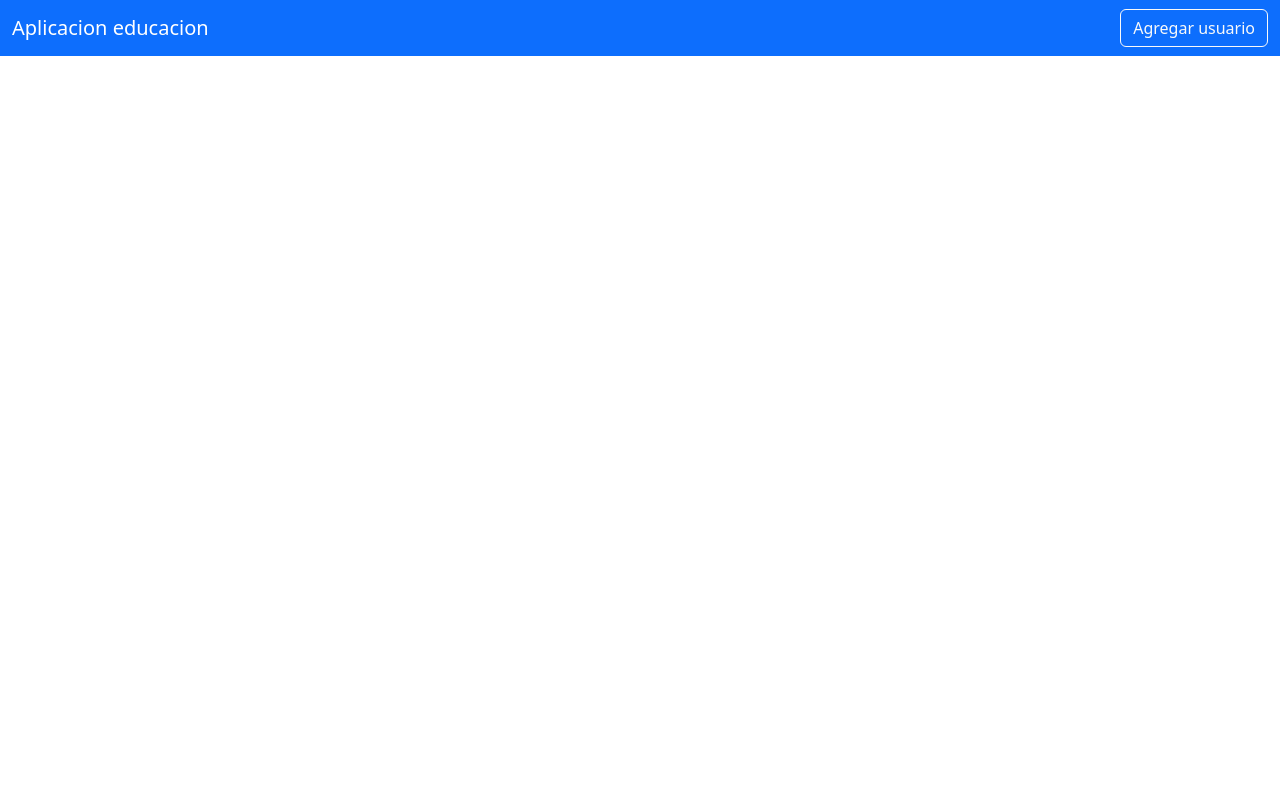
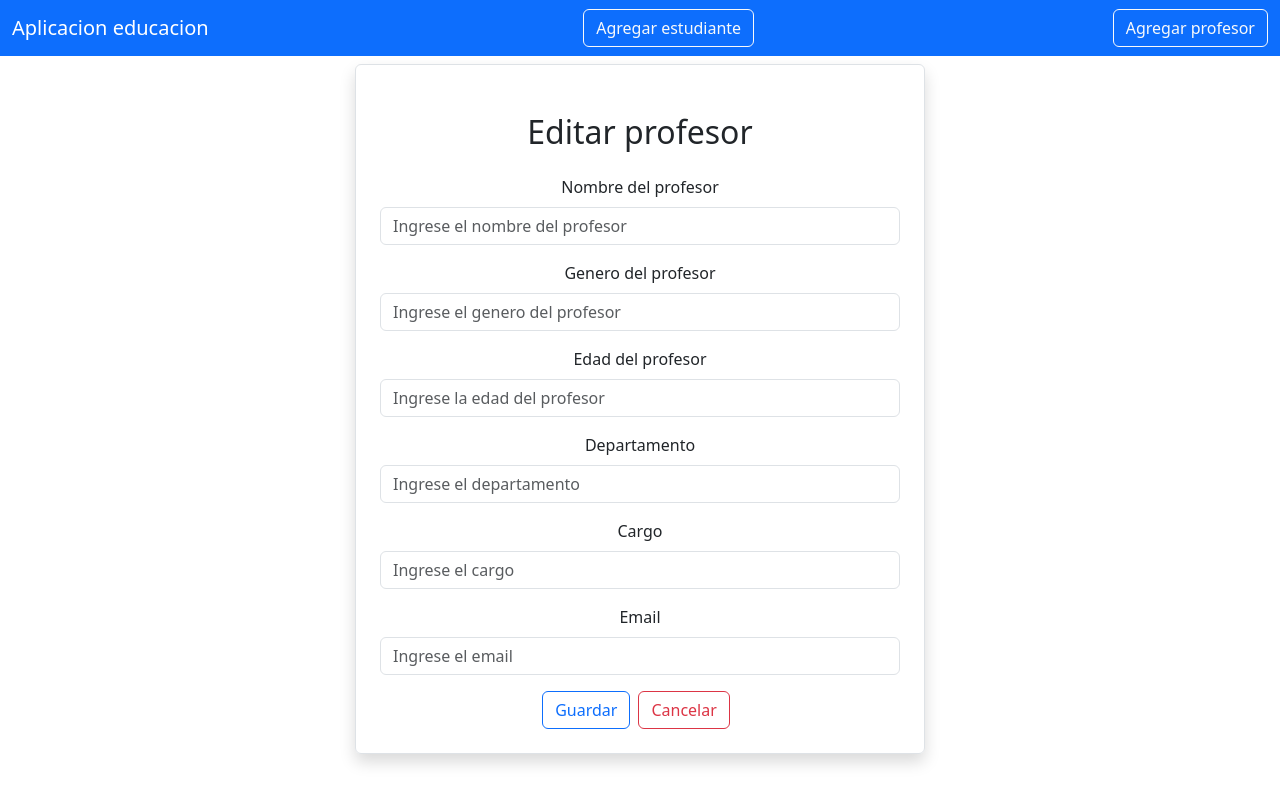
Before and after one commit to miguelangelfeo/SistemaEduFront, a React (Create React App) app: page /editprofesor/1 in a window 1280 px wide. Built offline with nearby package versions, Linux system fonts and the light colour scheme; no server answers.

Commit message:
agrega botones y funcionalidades de botones

```diff
--- a/src/App.js
+++ b/src/App.js
@@ -7,6 +7,11 @@ import { BrowserRouter as Router, Routes, Route } from 'react-router-dom';
 import AddUser from './user/AddUser';
 import EditUser from './user/EditUser';
 import ViewUser from './user/ViewUser';
+import AddTeacher from './teacher/AddTeacher';
+import HomeEstudiantes from './pages/HomeEstudiantes';
+import HomeProfesores from './pages/HomeProfesores';
+import EditTeacher from './teacher/EditTeacher';
+import ViewTeacher from './teacher/ViewTeacher';
 
 
 function App() {
@@ -18,8 +23,13 @@ function App() {
         <Routes>
           <Route exact path="/" element={<Home />} />
           <Route exact path="/adduser" element={<AddUser />} />
+          <Route exact path="/addprofesor" element={<AddTeacher />} />
           <Route exact path="/edituser/:id" element={<EditUser />} />
           <Route exact path="/viewuser/:id" element={<ViewUser />} />
+          <Route exact path="/editprofesor/:id" element={<EditTeacher />} />
+          <Route exact path="/viewprofesor/:id" element={<ViewTeacher />} />
+          <Route exact path="/homeestudiantes" element={<HomeEstudiantes />} />
+          <Route exact path="/homeprofesores" element={<HomeProfesores />} />
         </Routes>
       </Router>
 
--- a/src/layout/NavBar.js
+++ b/src/layout/NavBar.js
@@ -18,7 +18,8 @@ export default function NavBar() {
 
                         <span className="navbar-toggler-icon"></span>
                     </button>
-                    <Link className="btn btn-outline-light" to="/adduser"> Agregar usuario </Link>
+                    <Link className="btn btn-outline-light" to="/adduser"> Agregar estudiante </Link>
+                    <Link className="btn btn-outline-light" to="/addprofesor"> Agregar profesor </Link>
                 </div>
             </nav>
 
--- /dev/null
+++ b/src/pages/HomeEstudiantes.js
@@ -0,0 +1,79 @@
+import React, { useEffect, useState } from 'react'
+import axios from 'axios'
+import { Link, useParams } from 'react-router-dom';
+
+export default function Home() {
+
+    const [users, setUsers] = useState([]);
+    const { id } = useParams();
+
+    useEffect(() => {
+        loadUsers();
+    }, []);
+
+    const loadUsers = async () => {
+        const result = await axios.get("http://localhost:8083/estudiantes-bd");
+        setUsers(result.data);
+    };
+
+    const deleteUser = async (id) => {
+        await axios.delete(`http://localhost:8083/estudianteEliminado/${id}`);
+        loadUsers();
+    }
+
+    return (
+        <div className='container'>
+            <div className='py-4'>
+                <table className="table border shadow">
+                    <thead>
+                        <tr>
+                            <th scope="col">Id</th>
+                            <th scope="col">Nombre</th>
+                            <th scope="col">Genero</th>
+                            <th scope="col">edad</th>
+                            <th scope="col">carrera</th>
+                            <th scope="col">email</th>
+                            <th scope="col">semestre</th>
+                            <th scope="col">promedio</th>
+                            <th scope="col">acciones</th>
+                        </tr>
+                    </thead>
+                    <tbody>
+                        {
+                            users.map((user, index) => (
+                                <tr>
+                                    <th scope="row" key={index}>
+                                        {index + 1}
+                                    </th>
+
+                                    <td>{user.nombre}</td>
+                                    <td>{user.genero}</td>
+                                    <td>{user.edad}</td>
+                                    <td>{user.carrera}</td>
+                                    <td>{user.email}</td>
+                                    <td>{user.semestre}</td>
+                                    <td>{user.promedio}</td>
+                                    <td>
+                                        <Link
+                                            className="btn btn-primary mx-2"
+                                            to={`/viewuser/${user.id}`}
+                                        >
+                                            View
+                                        </Link>
+                                        <Link className='btn btn-outline-primary mx-2'
+                                            to={`/edituser/${user.id}`}
+                                        >Editar</Link>
+                                        <button className='btn btn-danger mx-2' onClick={() => deleteUser(user.id)}>
+                                            Eliminar</button>
+                                    </td>
+
+                                </tr>
+                            ))
+                        }
+                    </tbody>
+                </table>
+            </div>
+            <Link className='btn btn-primary' to='/'>Volver al inicio</Link>
+        </div>
+    )
+}
--- /dev/null
+++ b/src/pages/HomeProfesores.js
@@ -0,0 +1,77 @@
+import React, { useEffect, useState } from 'react'
+import axios from 'axios'
+import { Link, useParams } from 'react-router-dom';
+
+export default function Home() {
+
+    const [teachers, setTeachers] = useState([]);
+    const { id } = useParams();
+
+    useEffect(() => {
+        loadTeachers();
+    }, []);
+
+    const loadTeachers = async () => {
+        const result = await axios.get("http://localhost:8083/profesores-bd");
+        setTeachers(result.data);
+    };
+
+    const deleteTeachers = async (id) => {
+        await axios.delete(`http://localhost:8083/profesorEliminado/${id}`);
+        loadTeachers();
+    }
+
+    return (
+        <div className='container'>
+            <div className='py-4'>
+                <table className="table border shadow">
+                    <thead>
+                        <tr>
+                            <th scope="col">Id</th>
+                            <th scope="col">Nombre</th>
+                            <th scope="col">Genero</th>
+                            <th scope="col">Edad</th>
+                            <th scope="col">Departamento</th>
+                            <th scope="col">Cargo</th>
+                            <th scope="col">Email</th>
+                            <th scope="col">acciones</th>
+                        </tr>
+                    </thead>
+                    <tbody>
+                        {
+                            teachers.map((teacher, index) => (
+                                <tr>
+                                    <th scope="row" key={index}>
+                                        {index + 1}
+                                    </th>
+
+                                    <td>{teacher.nombre}</td>
+                                    <td>{teacher.genero}</td>
+                                    <td>{teacher.edad}</td>
+                                    <td>{teacher.departamento}</td>
+                                    <td>{teacher.cargo}</td>
+                                    <td>{teacher.email}</td>
+                                    <td>
+                                        <Link
+                                            className="btn btn-primary mx-2"
+                                            to={`/viewprofesor/${teacher.id}`}
+                                        >
+                                            View
+                                        </Link>
+                                        <Link className='btn btn-outline-primary mx-2'
+                                            to={`/editprofesor/${teacher.id}`}
+                                        >Editar</Link>
+                                        <button className='btn btn-danger mx-2' onClick={() => deleteTeachers(teacher.id)}>
+                                            Eliminar</button>
+                                    </td>
+
+                                </tr>
+                            ))
+                        }
+                    </tbody>
+                </table>
+            </div>
+            <Link className='btn btn-primary' to='/'>Volver al inicio</Link>
+        </div>
+    )
+}
--- a/src/teacher/AddTeacher.js
+++ b/src/teacher/AddTeacher.js
@@ -15,7 +15,7 @@ export default function AddTeacher() {
         email: ""
     });
 
-    const { nombre, genero, edad, departamento, cargo, email} = teacher;
+    const { nombre, genero, edad, departamento, cargo, email } = teacher;
 
     const onInputChange = (e) => {
         setTeacher({ ...teacher, [e.target.name]: e.target.value });
@@ -25,8 +25,8 @@ export default function AddTeacher() {
         e.preventDefault();
         try {
             console.log(teacher); // Para verificar el contenido de 'teacher'
-            await axios.post("http://localhost:8083/teacher", teacher);
-            navigate("/");
+            await axios.post("http://localhost:8083/profesor", teacher);
+            navigate("/homeprofesores");
         } catch (error) {
             console.error("Error al enviar los datos:", error);
         }
@@ -87,31 +87,31 @@ export default function AddTeacher() {
                             />
                         </div>
                         <div className="mb-3">
-                            <label htmlFor="email" className="form-label">Email</label>
+                            <label htmlFor="email" className="form-label">Cargo</label>
                             <input
                                 type="email"
                                 id="email"
                                 className="form-control"
-                                placeholder="Ingrese el email"
+                                placeholder="Ingrese el cargo"
                                 name="email"
                                 value={email}
                                 onChange={(e) => onInputChange(e)}
                             />
                         </div>
                         <div className="mb-3">
-                            <label htmlFor="cargo" className="form-label">Cargo</label>
+                            <label htmlFor="cargo" className="form-label">Email</label>
                             <input
                                 type="text"
                                 id="cargo"
                                 className="form-control"
-                                placeholder="Ingrese el semestre"
+                                placeholder="Ingrese el email"
                                 name="cargo"
                                 value={cargo}
                                 onChange={(e) => onInputChange(e)}
                             />
                         </div>
                         <button type="submit" className="btn btn-outline-primary">Guardar</button>
-                        <button type="button" className="btn btn-outline-danger mx-2" onClick={() => navigate("/")}>Cancelar</button>
+                        <button type="button" className="btn btn-outline-danger mx-2" onClick={() => navigate("/homeprofesores")}>Cancelar</button>
                     </form>
                 </div>
             </div>
--- a/src/teacher/EditTeacher.js
+++ b/src/teacher/EditTeacher.js
@@ -16,7 +16,7 @@ export default function EditTeacher() {
         email: ""
     });
 
-    const { nombre, genero, edad, departamento, cargo, email} = teacher;
+    const { nombre, genero, edad, departamento, cargo, email } = teacher;
 
     const onInputChange = (e) => {
         setTeacher({ ...teacher, [e.target.name]: e.target.value });
@@ -27,7 +27,7 @@ export default function EditTeacher() {
         try {
             console.log(teacher); // Para verificar el contenido de 'teacher'
             await axios.put(`http://localhost:8083/profesor/${id}`, teacher);
-            navigate("/");
+            navigate("/homeprofesores");
         } catch (error) {
             console.error("Error al enviar los datos:", error);
         }
@@ -37,9 +37,9 @@ export default function EditTeacher() {
         loadTeacher();
     }, []);
 
-    const loadUser = async () => {
+    const loadTeacher = async () => {
         try {
-            const result = await axios.get(`http://localhost:8083/profesor/${id}`);
+            const result = await axios.get(`http://localhost:8083/profesores/${id}`);
             setTeacher(result.data);
         } catch (error) {
             console.error("Error al cargar los datos:", error);
@@ -96,7 +96,19 @@ export default function EditTeacher() {
                                 className="form-control"
                                 placeholder="Ingrese el departamento"
                                 name="departamento"
-                                value={carrera}
+                                value={departamento}
+                                onChange={onInputChange}
+                            />
+                        </div>
+                        <div className="mb-3">
+                            <label htmlFor="cargo" className="form-label">Cargo</label>
+                            <input
+                                type="text"
+                                id="cargo"
+                                className="form-control"
+                                placeholder="Ingrese el cargo"
+                                name="cargo"
+                                value={cargo}
                                 onChange={onInputChange}
                             />
                         </div>
@@ -112,20 +124,8 @@ export default function EditTeacher() {
                                 onChange={onInputChange}
                             />
                         </div>
-                        <div className="mb-3">
-                            <label htmlFor="cargo" className="form-label">Cargo</label>
-                            <input
-                                type="text"
-                                id="cargo"
-                                className="form-control"
-                                placeholder="Ingrese el cargo"
-                                name="cargo"
-                                value={cargo}
-                                onChange={onInputChange}
-                            />
-                        </div>
                         <button type="submit" className="btn btn-outline-primary">Guardar</button>
-                        <button type="button" className="btn btn-outline-danger mx-2" onClick={() => navigate("/")}>Cancelar</button>
+                        <button type="button" className="btn btn-outline-danger mx-2" onClick={() => navigate("/homeprofesores")}>Cancelar</button>
                     </form>
                 </div>
             </div>
--- a/src/teacher/ViewTeacher.js
+++ b/src/teacher/ViewTeacher.js
@@ -17,8 +17,8 @@ export default function ViewTeacher() {
 
     const loadTeacher = async () => {
         try {
-            const result = await axios.get(`http://localhost:8083/profesor/${id}`);
-            setUser(result.data);
+            const result = await axios.get(`http://localhost:8083/profesores/${id}`);
+            setTeacher(result.data);
         } catch (error) {
             console.error("Error al cargar los datos:", error);
         }
@@ -37,18 +37,18 @@ export default function ViewTeacher() {
 
                     <div className="card">
                         <div className="card-header">
-                            detalles del usuario :
+                            detalles del profesor :
                             <ul className="list-group list-group-flush" >
                                 <li className="list-group-item"> <b>Nombre: </b> {teacher.nombre} </li>
                                 <li className="list-group-item"> <b>Género: </b> {teacher.genero} </li>
                                 <li className="list-group-item"> <b>Edad: </b> {teacher.edad} </li>
-                                <li className="list-group-item"> <b>Carrera: </b> {teacher.departamento} </li>
-                                <li className="list-group-item"> <b>Email: </b> {teacher.cargo} </li>
-                                <li className="list-group-item"> <b>Semestre: </b> {teacher.email} </li>
+                                <li className="list-group-item"> <b>Departamento: </b> {teacher.departamento} </li>
+                                <li className="list-group-item"> <b>Cargo: </b> {teacher.cargo} </li>
+                                <li className="list-group-item"> <b>email: </b> {teacher.email} </li>
                             </ul>
                         </div>
                     </div>
-                    <Link className="btn btn-primary my-2" to={"/"}>Volver al inicio</Link>
+                    <Link className="btn btn-primary my-2" to={"/homeprofesores"}>Volver al inicio</Link>
                 </div>
             </div>
         </div>
--- a/src/user/AddUser.js
+++ b/src/user/AddUser.js
@@ -27,7 +27,7 @@ export default function AddUser() {
         try {
             console.log(user); // Para verificar el contenido de 'user'
             await axios.post("http://localhost:8083/estudiante", user);
-            navigate("/");
+            navigate("/homeestudiantes");
         } catch (error) {
             console.error("Error al enviar los datos:", error);
         }
@@ -125,7 +125,7 @@ export default function AddUser() {
                             />
                         </div>
                         <button type="submit" className="btn btn-outline-primary">Guardar</button>
-                        <button type="button" className="btn btn-outline-danger mx-2" onClick={() => navigate("/")}>Cancelar</button>
+                        <button type="button" className="btn btn-outline-danger mx-2" onClick={() => navigate("/homeestudiantes")}>Cancelar</button>
                     </form>
                 </div>
             </div>
--- a/src/user/EditUser.js
+++ b/src/user/EditUser.js
@@ -28,7 +28,7 @@ export default function EditUser() {
         try {
             console.log(user); // Para verificar el contenido de 'user'
             await axios.put(`http://localhost:8083/estudiante/${id}`, user);
-            navigate("/");
+            navigate("/homeestudiantes");
         } catch (error) {
             console.error("Error al enviar los datos:", error);
         }
@@ -139,7 +139,7 @@ export default function EditUser() {
                             />
                         </div>
                         <button type="submit" className="btn btn-outline-primary">Guardar</button>
-                        <button type="button" className="btn btn-outline-danger mx-2" onClick={() => navigate("/")}>Cancelar</button>
+                        <button type="button" className="btn btn-outline-danger mx-2" onClick={() => navigate("/homeestudiantes")}>Cancelar</button>
                     </form>
                 </div>
             </div>
--- a/src/user/ViewUser.js
+++ b/src/user/ViewUser.js
@@ -50,7 +50,7 @@ export default function ViewUser() {
                             </ul>
                         </div>
                     </div>
-                    <Link className="btn btn-primary my-2" to={"/"}>Volver al inicio</Link>
+                    <Link className="btn btn-primary my-2" to={"/homeestudiantes"}>Volver al inicio</Link>
                 </div>
             </div>
         </div>
```
Also changed, not shown: src/pages/Home.js (+17 -72 lines).
